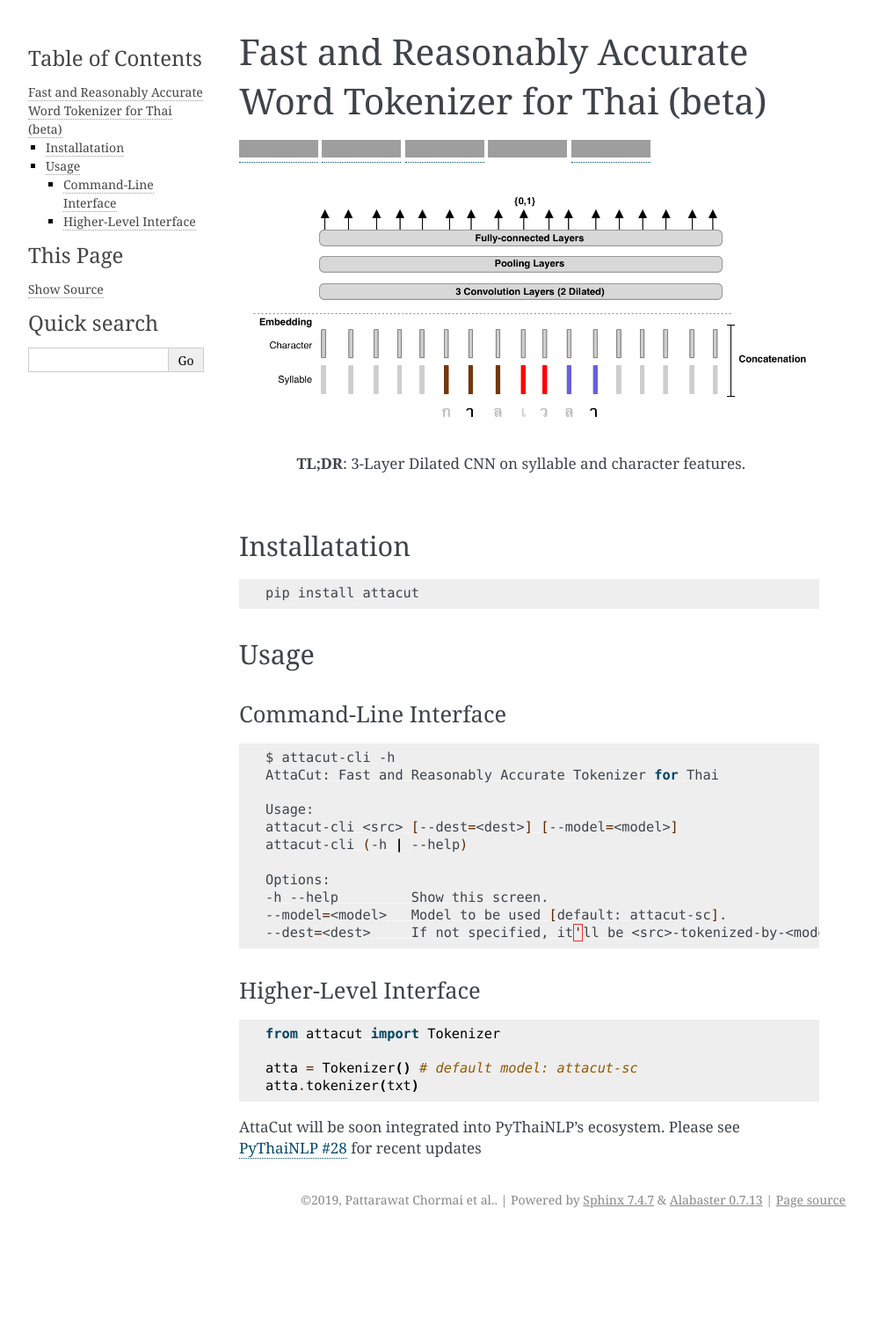
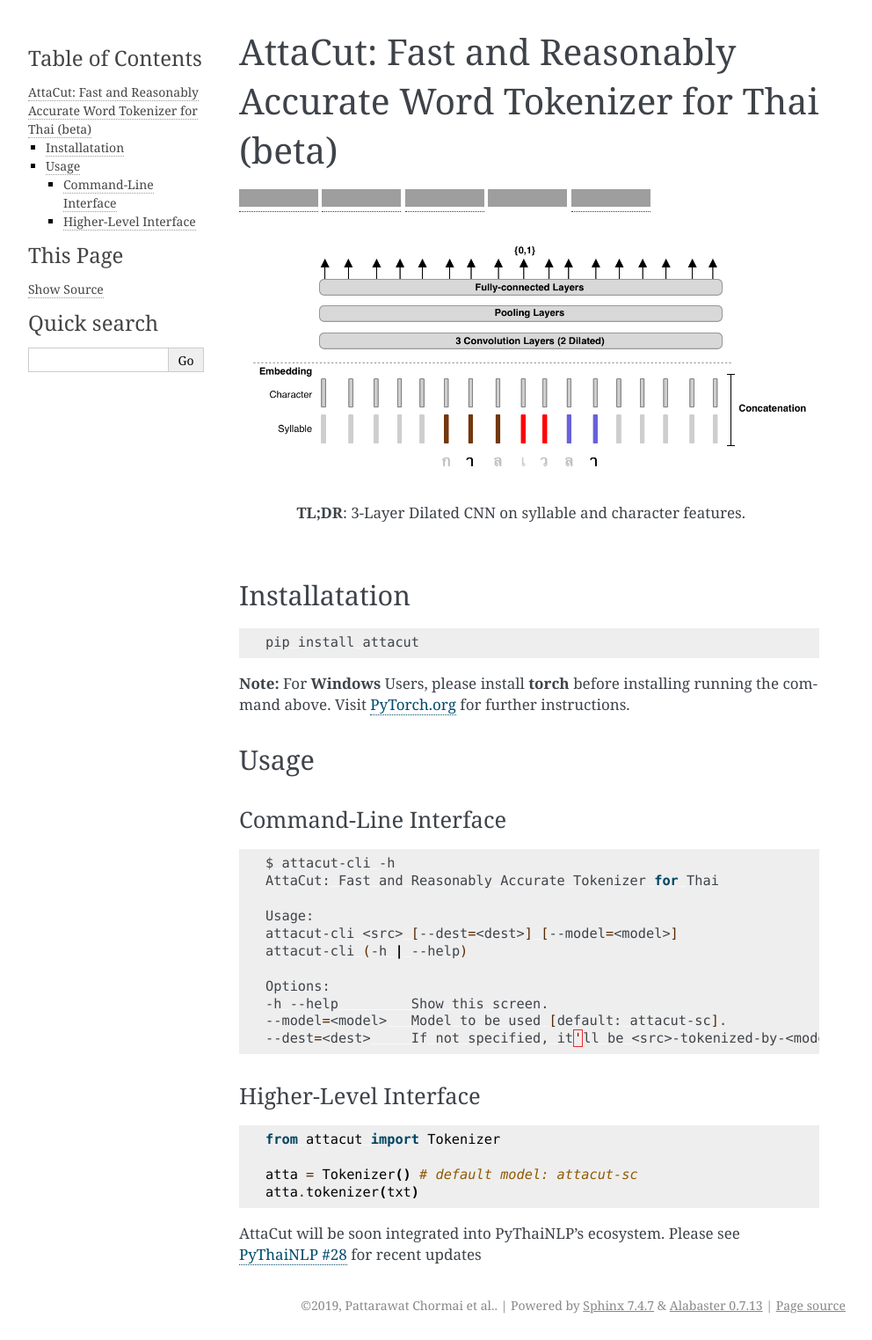
Before and after one commit to PyThaiNLP/attacut, a Sphinx documentation site: the page built from docs/index.rst, in a window 1280 px wide. Shown: the whole page at 88% size, without its empty margins (148-1140 px from the left). Built offline with Sphinx 7.4.7, drawn with Linux system fonts in a browser that asks for light colours; before the commit the page ends 1403 px from its top, so only the background shows below that; grey boxes are pictures that could not be loaded.

Commit message:
update document

```diff
--- a/docs/index.rst
+++ b/docs/index.rst
@@ -1,4 +1,4 @@
-Fast and Reasonably Accurate Word Tokenizer for Thai (beta)
+AttaCut: Fast and Reasonably Accurate Word Tokenizer for Thai (beta)
 ===========================================================
 
 
@@ -26,6 +26,11 @@
 .. code-block:: bash
 
     pip install attacut
+
+
+**Note:** For **Windows** Users, please install **torch** before installing
+running the command above. Visit `PyTorch.org <https://pytorch.org>`_ for
+further instructions.
 
 Usage
 -----
```
